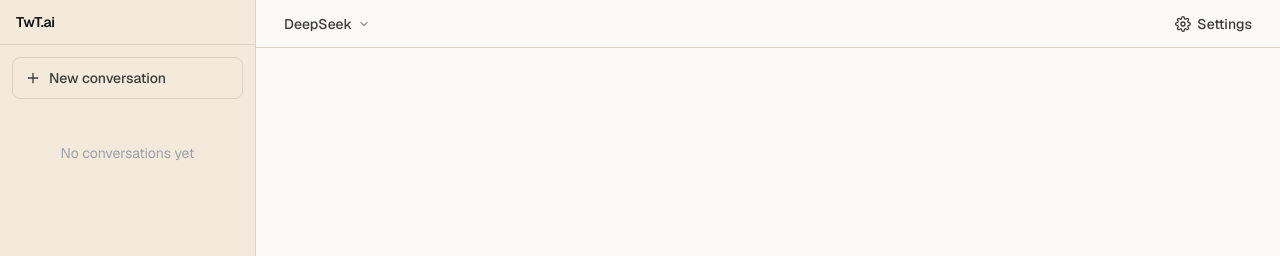
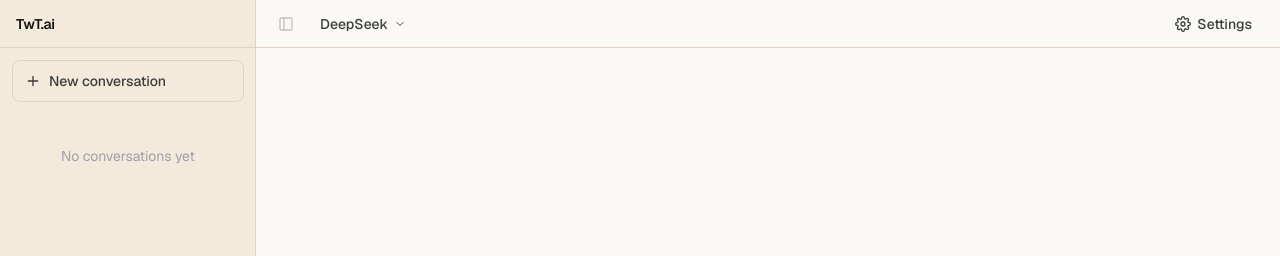
Before and after one commit to Yi-07/TwT.ai, a Next.js app: page /c/1 in a window 1280 px wide. Shown: the top 256 px of the page. Built offline with nearby package versions, Linux system fonts and the light colour scheme.

Commit message:
feat: add sidebar toggle button in top bar
Toggle button (sidebar icon) at the left of the top bar.
Sidebar collapses/expands with 200ms width transition.
Default: open. State preserved during the session.

```diff
--- a/components/chat/ChatView.tsx
+++ b/components/chat/ChatView.tsx
@@ -1,6 +1,6 @@
 "use client";
 
-import { useEffect, useCallback, useRef } from "react";
+import { useEffect, useCallback, useRef, useState } from "react";
 import { useRouter } from "next/navigation";
 import { useConversation } from "@/hooks/useConversation";
 import { useStream } from "@/hooks/useStream";
@@ -37,6 +37,8 @@ export function ChatView({ conversationId }: ChatViewProps) {
       providerId: activeModelId,
       modelOptions: settings,
     });
+
+  const [sidebarOpen, setSidebarOpen] = useState(true);
 
   const lastUserMessageRef = useRef<string>("");
   const assistantMsgIdRef = useRef<string>("");
@@ -132,11 +134,17 @@ export function ChatView({ conversationId }: ChatViewProps) {
   return (
     <div className="flex h-screen overflow-hidden bg-canvas dark:bg-surface-dark">
       {/* Sidebar */}
-      <aside className="hidden w-64 shrink-0 border-r border-hairline bg-canvas-soft md:flex md:flex-col dark:border-hairline dark:bg-surface-dark-elevated">
-        <div className="flex h-12 items-center gap-2 border-b border-hairline px-4 dark:border-hairline">
+      <aside
+        className={`shrink-0 border-r border-hairline bg-canvas-soft transition-all duration-200 dark:border-hairline dark:bg-surface-dark-elevated ${
+          sidebarOpen ? "w-64" : "w-0 overflow-hidden border-r-0"
+        }`}
+      >
+        <div className="flex h-12 items-center gap-2 border-b border-hairline px-4 dark:border-hairline" style={{ minWidth: 256 }}>
           <span className="text-sm font-semibold tracking-tight text-ink dark:text-on-dark">TwT.ai</span>
         </div>
-        <ConversationList />
+        <div style={{ minWidth: 256 }}>
+          <ConversationList />
+        </div>
       </aside>
 
       {/* Main content */}
@@ -144,6 +152,16 @@ export function ChatView({ conversationId }: ChatViewProps) {
         {/* Top bar */}
         <div className="flex h-12 shrink-0 items-center justify-between border-b border-hairline px-4 dark:border-hairline">
           <div className="flex items-center gap-2">
+            <button
+              onClick={() => setSidebarOpen((v) => !v)}
+              className="flex h-7 w-7 items-center justify-center rounded text-muted-soft opacity-50 transition-opacity hover:opacity-100"
+              aria-label={sidebarOpen ? "Close sidebar" : "Open sidebar"}
+            >
+              <svg width="16" height="16" viewBox="0 0 24 24" fill="none" stroke="currentColor" strokeWidth="2" strokeLinecap="round" strokeLinejoin="round">
+                <rect x="3" y="3" width="18" height="18" rx="2" />
+                <path d="M9 3v18" />
+              </svg>
+            </button>
             <ModelSwitcher />
           </div>
           <ModelSettings />
```
